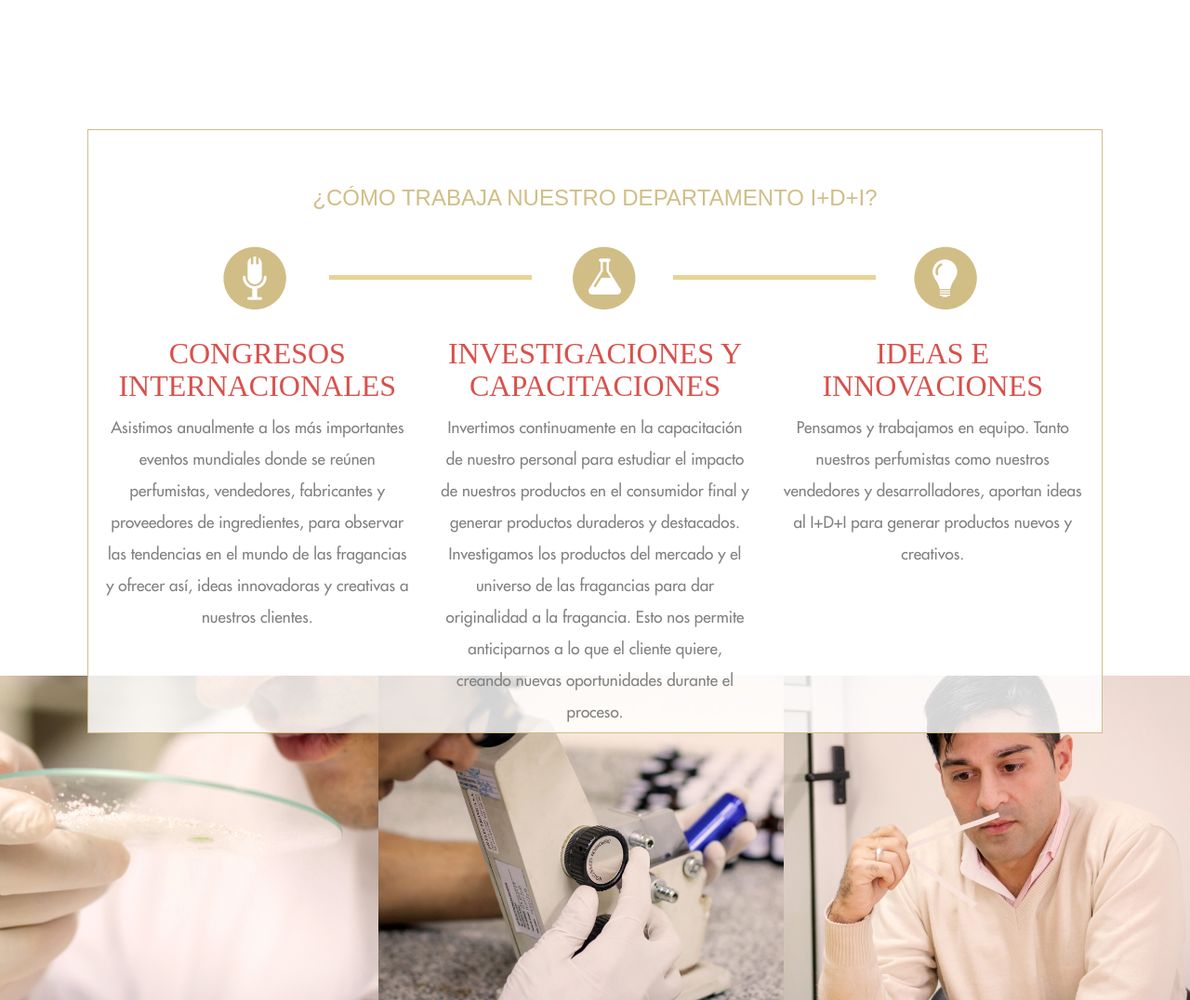
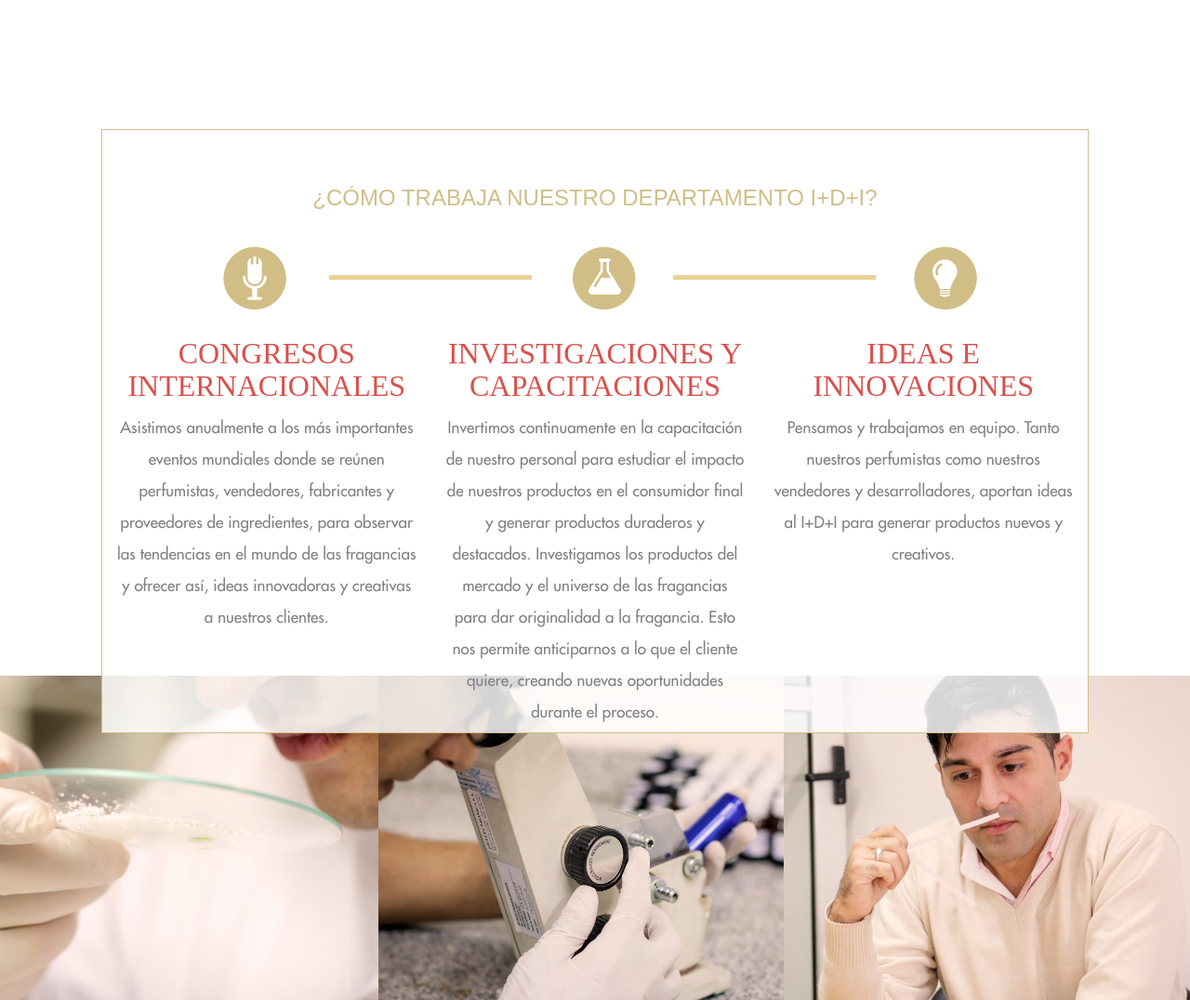
Before and after one commit to shizus/web-amyris, a PHP site: page /innovaciones.php in a window 1280 px wide. Shown: the part 3039-4115 px from the top of the page at 93% size. Run offline with PHP 8.4, Linux system fonts and the light colour scheme; some libraries are stand-ins or nearby versions; some web fonts are replaced.

Commit message:
ancho de cajas en innovaciones

```diff
--- a/sitio/css/innovacion.css
+++ b/sitio/css/innovacion.css
@@ -330,3 +330,19 @@ h3.textoinno1  {
 #prefooter {
     position: relative;
 }
+
+@media (min-width: 80em){
+    #desarrollo {
+        max-width: 85em;
+        margin-left: auto;
+        margin-right: auto;
+    }
+}
+
+@media (min-width: 120em){
+    #desarrollo {
+        max-width: 85em;
+        margin-left: auto;
+        margin-right: auto;
+    }
+}
--- a/sitio/language/es.php
+++ b/sitio/language/es.php
@@ -349,7 +349,7 @@ universo de las fragancias para dar
 originalidad a la fragancia. Esto nos permite
 anticiparnos a lo que el cliente quiere, creando
 nuevas oportunidades durante el proceso.";
-$textoin19="IDEAS E<br>INNOVACIONES";
+$textoin19="IDEAS E INNOVACIONES";
 $textoin20="Pensamos y trabajamos en equipo.
 Tanto nuestros perfumistas como
 nuestros vendedores y
```
